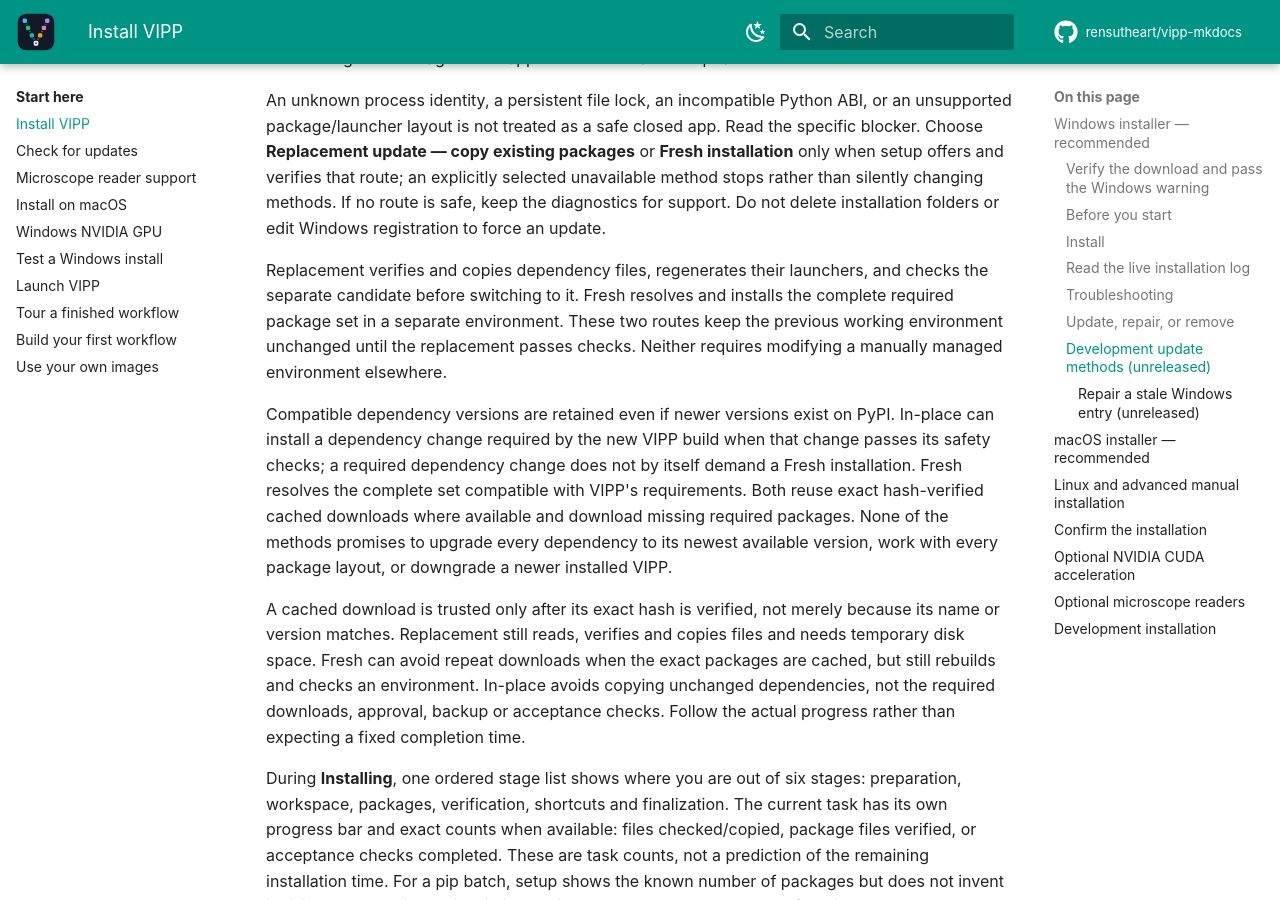
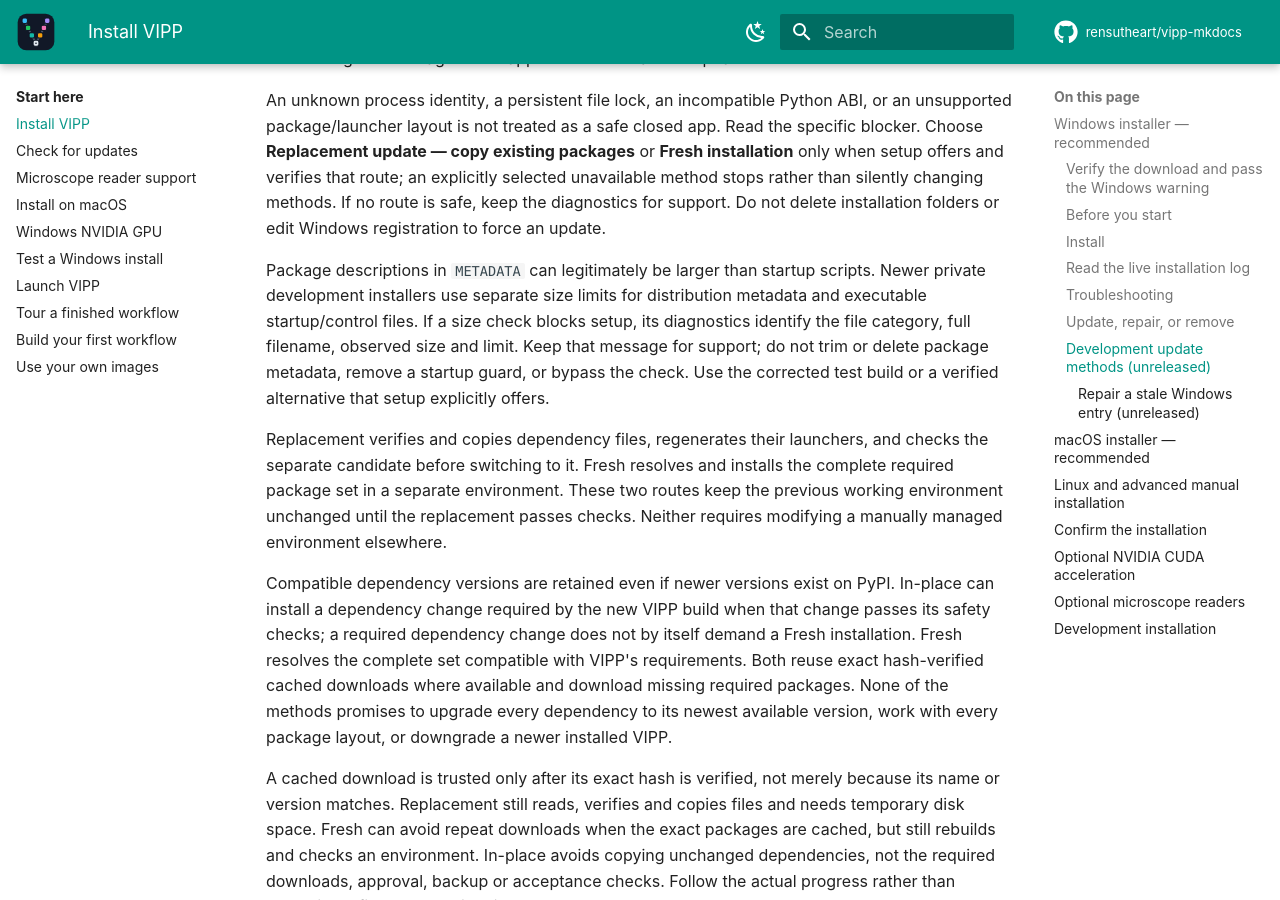
Before and after one commit to rensutheart/vipp-mkdocs, an MkDocs documentation site: the page built from docs/getting-started/installation.md, in a window 1280 px wide and 900 px high, scrolled down 6319 px. Built offline with MkDocs 1.6.1 and Material for MkDocs 9.7.7, drawn with Linux system fonts in a browser that asks for light colours; plug-ins that fetch from the network failed and are left out; comment, search, counter and statistics services are not loaded; the version menu is left out.

Commit message:
Clarify development installer metadata safety diagnostics

```diff
--- a/docs/getting-started/installation.md
+++ b/docs/getting-started/installation.md
@@ -283,6 +283,14 @@
 changing methods. If no route is safe, keep the diagnostics for support. Do not
 delete installation folders or edit Windows registration to force an update.
 
+Package descriptions in `METADATA` can legitimately be larger than startup
+scripts. Newer private development installers use separate size limits for
+distribution metadata and executable startup/control files. If a size check
+blocks setup, its diagnostics identify the file category, full filename,
+observed size and limit. Keep that message for support; do not trim or delete
+package metadata, remove a startup guard, or bypass the check. Use the corrected
+test build or a verified alternative that setup explicitly offers.
+
 Replacement verifies and copies dependency files, regenerates their launchers,
 and checks the separate candidate before switching to it. Fresh resolves and
 installs the complete required package set in a separate environment. These
```
